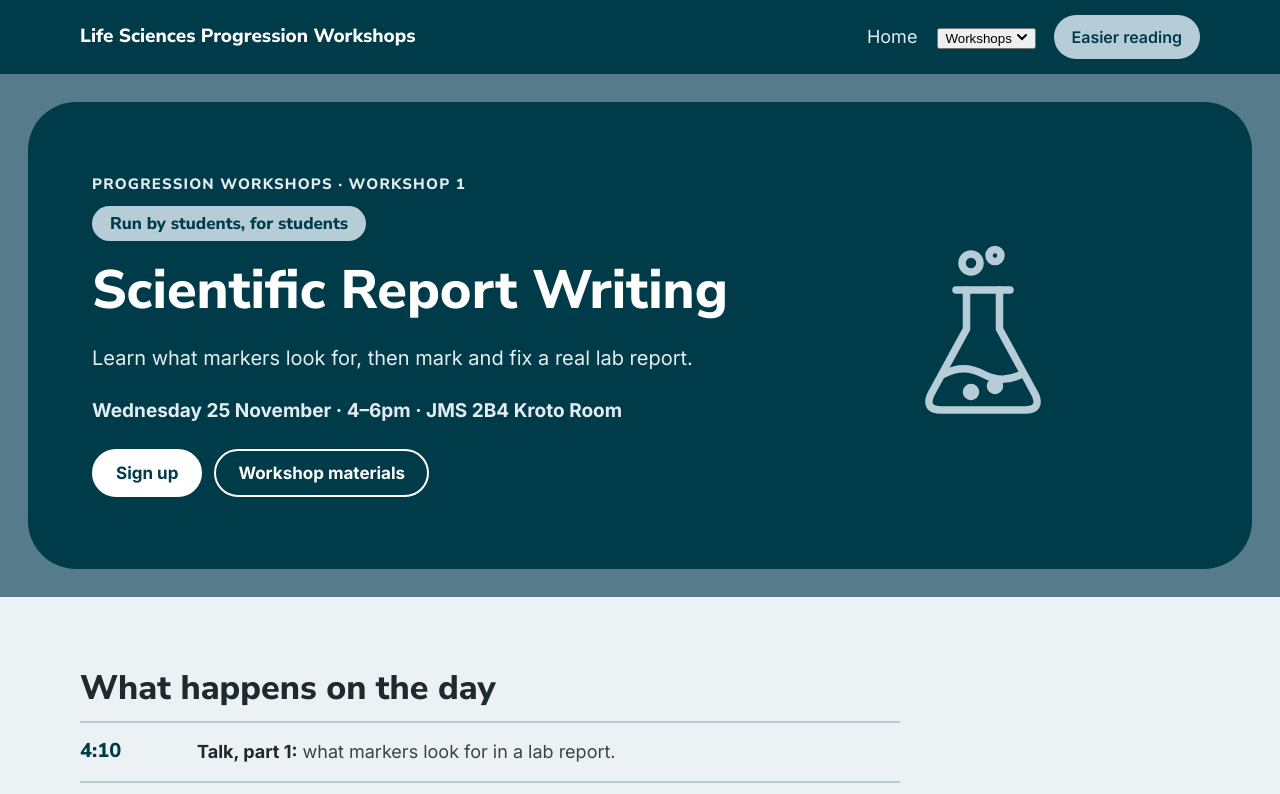
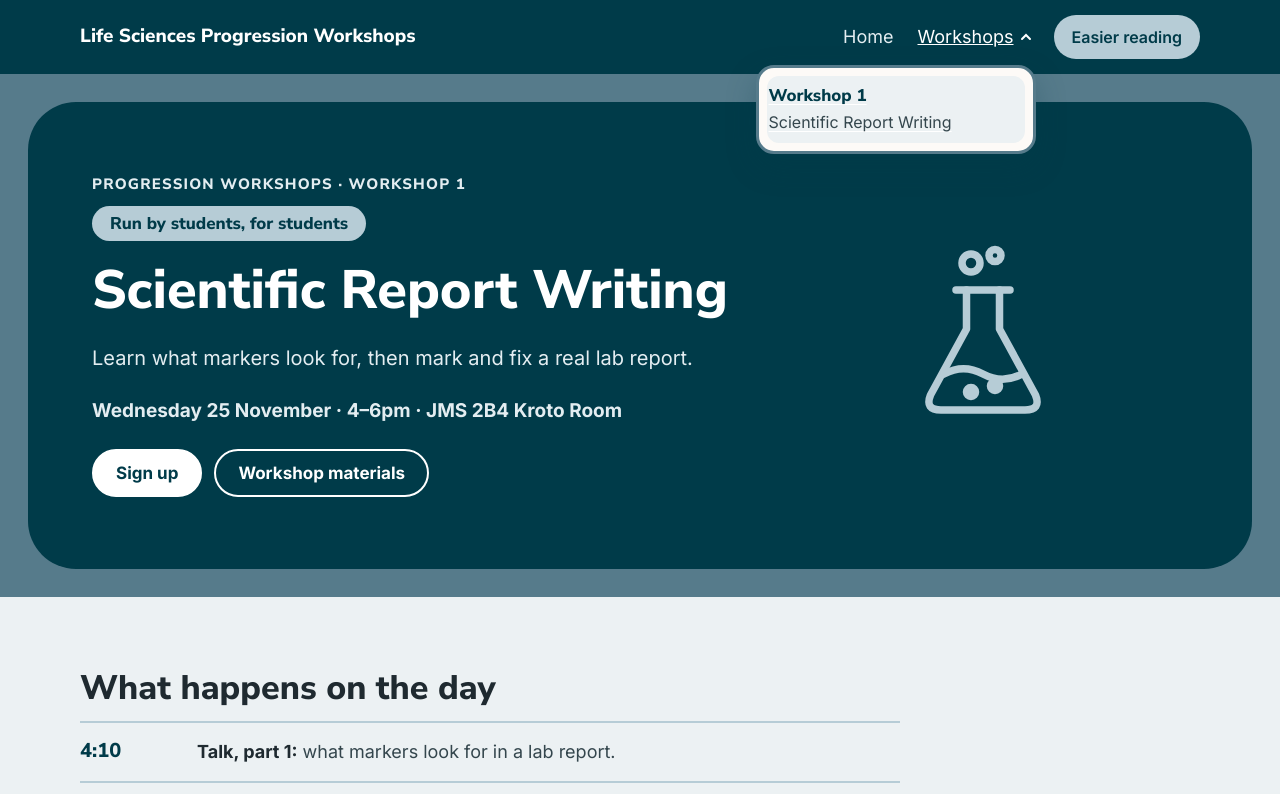
Before and after one commit to Rudie-K/lifesci-progression, a plain HTML site: page workshop-1/index.html in a window 1280 px wide. Both pictures are taken after a click on the button "Workshops". Shown: the top 794 px of the page. Drawn offline with Linux system fonts and the light colour scheme.

Commit message:
Add files via upload

```diff
--- a/assets/site.js
+++ b/assets/site.js
@@ -14,3 +14,16 @@
     try { localStorage.setItem('easyReading', on ? '1' : '0'); } catch (e) {}
   });
 }
+
+// Workshops drop-down: click or keyboard to open; Escape, outside click or tabbing away closes it.
+{
+  const btn = document.querySelector('.menu-btn');
+  const list = document.getElementById('ws-menu');
+  if (btn && list) {
+    const setOpen = open => { btn.setAttribute('aria-expanded', open ? 'true' : 'false'); list.hidden = !open; };
+    btn.addEventListener('click', () => setOpen(list.hidden));
+    document.addEventListener('keydown', e => { if (e.key === 'Escape' && !list.hidden) { setOpen(false); btn.focus(); } });
+    document.addEventListener('click', e => { if (!e.target.closest('.menu')) setOpen(false); });
+    list.addEventListener('focusout', e => { if (!e.relatedTarget || !e.relatedTarget.closest('.menu')) setOpen(false); });
+  }
+}
--- a/assets/style.css
+++ b/assets/style.css
@@ -55,6 +55,27 @@ em, i { font-style: normal; font-weight: 600; }
   border: 0; border-radius: 999px; padding: 10px 18px; min-height: 44px; cursor: pointer;
 }
 .reading-toggle[aria-pressed="true"] { background: #fff; }
+
+.menu { position: relative; }
+.menu-btn {
+  display: inline-flex; align-items: center; gap: 6px; min-height: 44px; padding: 8px 4px;
+  background: none; border: 0; color: var(--on-dark); font: 400 18px "Inter", Arial, sans-serif; cursor: pointer;
+}
+.menu-btn:hover, .menu-btn[aria-expanded="true"] { color: #fff; text-decoration: underline; }
+.menu-btn svg { transition: transform .15s ease; }
+.menu-btn[aria-expanded="true"] svg { transform: rotate(180deg); }
+.menu-list {
+  position: absolute; right: 0; top: calc(100% + 6px); z-index: 20; list-style: none; margin: 0; padding: 8px;
+  min-width: 280px; background: var(--paper); border: 3px solid var(--slate); border-radius: 18px;
+  box-shadow: 0 12px 30px rgba(0, 59, 73, .25);
+}
+.menu-list li { max-width: none; }
+.menu-list a { display: flex; flex-direction: column; gap: 2px; padding: 12px 14px; border-radius: 12px; text-decoration: none; color: var(--ink); }
+.menu-list a:hover, .menu-list a:focus-visible { background: var(--mist); }
+.menu-list a[aria-current="page"] { background: var(--mist); }
+.m-num { font: 800 17px "Nunito Sans", Arial, sans-serif; color: var(--navy); }
+.m-focus { font-size: 16px; color: var(--body); }
+@media (max-width: 760px) { .menu-list { left: 0; right: auto; } }
 
 /* Hero: navy panel inside a slate frame, like the Instagram story */
 .hero { background: var(--slate); padding: clamp(14px, 2.4vw, 28px); }
```
Also changed, not shown: index.html (+6 -1 lines).
